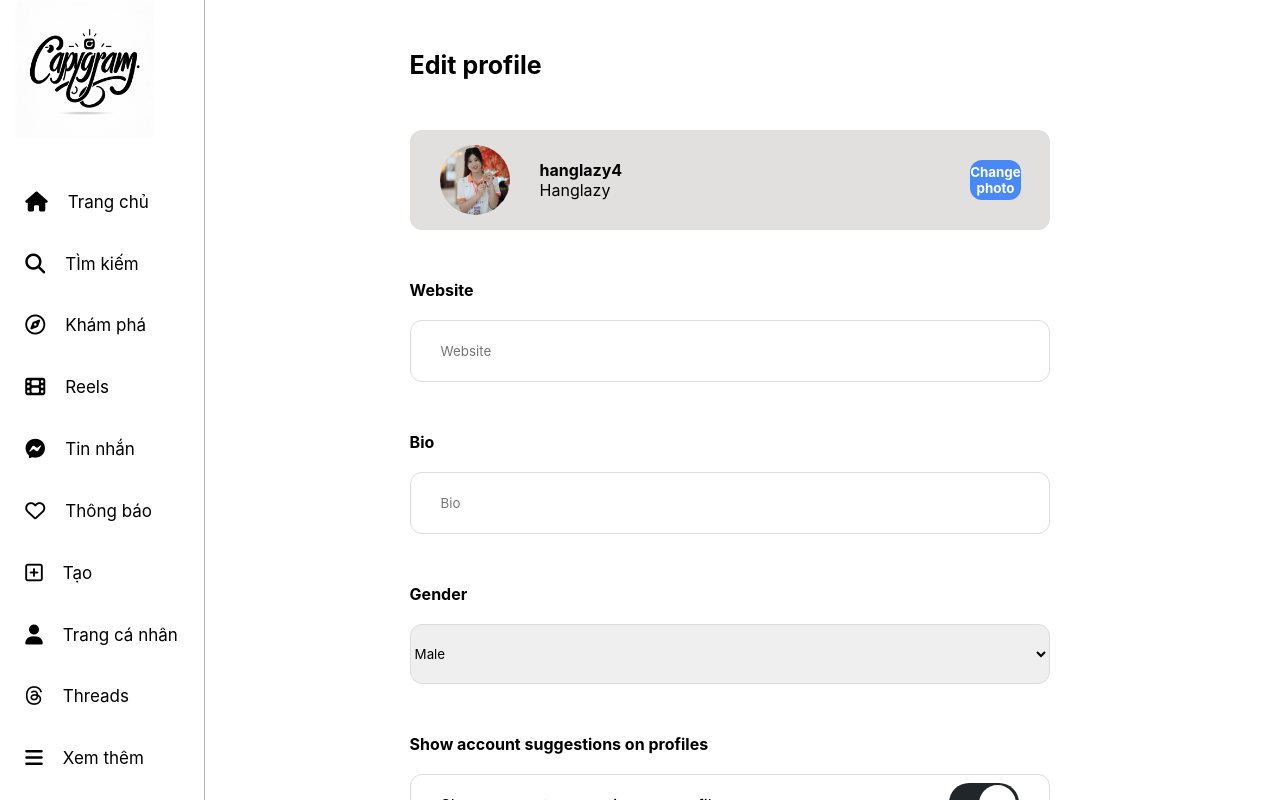
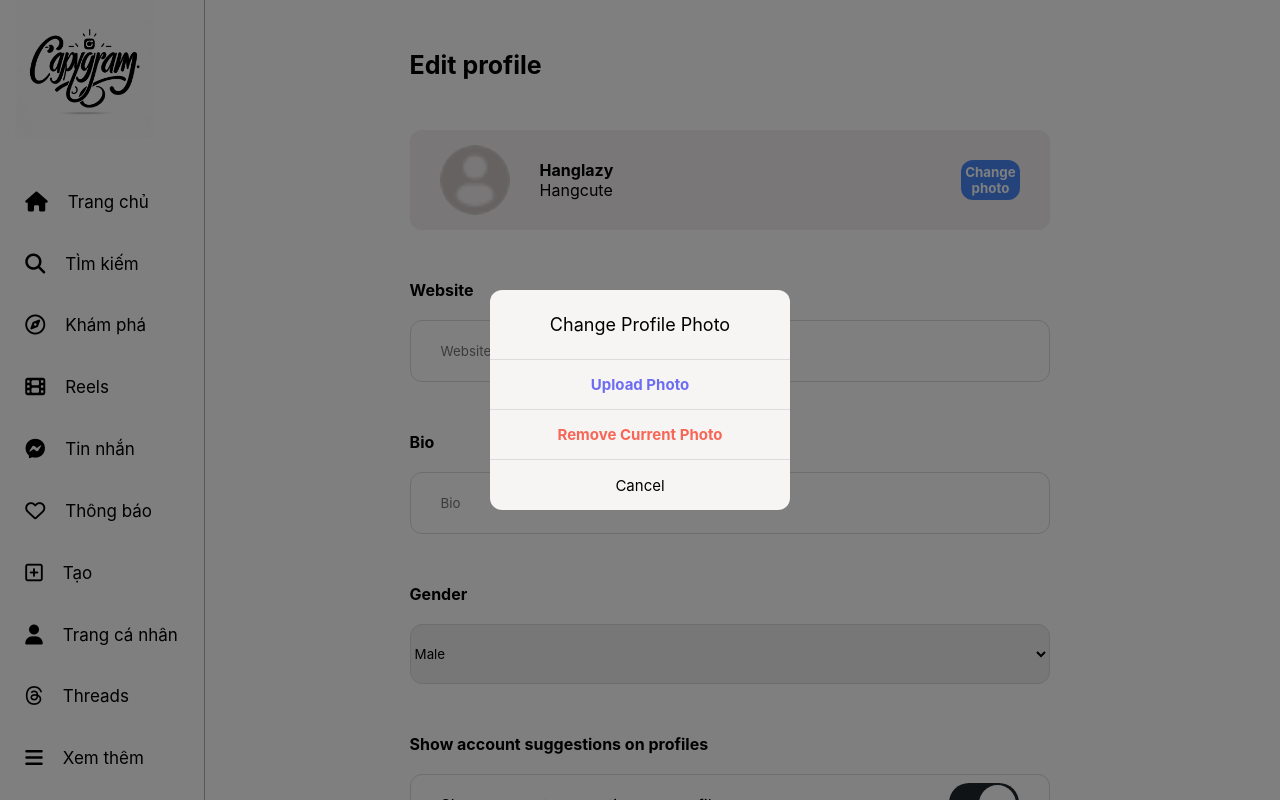
Before and after one commit to parallelism623/capygram-fe, a React (Vite) app: page /edit-profile in a window 1280 px wide. Both pictures are taken after a click on the button "Change photo". Shown: the top 800 px of the page. Built offline with nearby package versions, Linux system fonts and the light colour scheme.

Commit message:
add edit profile, upload avatar, haven't api

```diff
--- a/src/i18n.js
+++ b/src/i18n.js
@@ -20,6 +20,9 @@ import note_profile_vi from '@/utils/i18n/vietnamese/note_profile.json';
 import edit_profile_en from '@/utils/i18n/english/edit_profile.json';
 import edit_profile_vi from '@/utils/i18n/vietnamese/edit_profile.json';
 
+import changePhoto_profile_en from '@/utils/i18n/english/changePhoto_profile.json';
+import changePhoto_profile_vi from '@/utils/i18n/vietnamese/changePhoto_profile.json';
+
 const resources = {
   en: {
     step1Register: step1Register_en,
@@ -28,6 +31,7 @@ const resources = {
     profile: profile_en,
     note_profile: note_profile_en,
     edit_profile: edit_profile_en,
+    changePhoto_profile: changePhoto_profile_en,
   },
   vi: {
     step1Register: step1Register_vi,
@@ -36,6 +40,7 @@ const resources = {
     profile: profile_vi,
     note_profile: note_profile_vi,
     edit_profile: edit_profile_vi,
+    changePhoto_profile: changePhoto_profile_vi,
   }
 };
 
--- /dev/null
+++ b/src/pages/profile/ChangePhoto.jsx
@@ -0,0 +1,48 @@
+/* eslint-disable */
+import React from 'react'
+import { useTranslation } from 'react-i18next';
+import { useDispatch } from 'react-redux';
+import '@/i18n';
+
+import { setProfile } from '@/store/formSlice';
+
+import './ChangePhoto.scss';
+
+const ChangePhoto = ({onCancel}) => {
+  const { t } = useTranslation('changePhoto_profile');
+
+  const dispatch = useDispatch();
+
+  const handleFileChange = (e) => {
+    const file = e.target.files[0];
+    const reader = new FileReader();
+
+    reader.onloadend = () => {
+      dispatch(setProfile({ avata: reader.result }));
+      onCancel();
+    };
+
+    if (file) {
+      reader.readAsDataURL(file);
+    }
+
+    console.log(reader.result);
+  };
+
+
+  return (
+    <div className='body-change-photo'>
+      <div className='form-change-photo'>
+        <p className='p1'>{t('p1')}</p>
+        <label className='p2'>
+          <b>{t('p2')}</b>
+          <input type='file' accept='image/*' onChange={handleFileChange} style={{ display: 'none' }} />
+        </label>
+        <p className='p3'><b>{t('p3')}</b></p>
+        <p className='p4' onClick={onCancel}>{t('p4')}</p>
+      </div>
+    </div>
+  )
+}
+
+export default ChangePhoto;
--- /dev/null
+++ b/src/pages/profile/ChangePhoto.scss
@@ -0,0 +1,56 @@
+.body-change-photo{
+  display: flex;
+  justify-content: center;
+  align-items: center;
+  background-color: rgb(247, 244, 244);
+  border-radius: 12px;
+  .form-change-photo{
+    width: 300px;
+    min-height: 150px;
+
+    .p1{
+      font-size: 18px;
+      display: flex;
+      justify-content: center;
+      align-items: center;
+      height: 70px;
+      border-bottom: 1px solid rgb(221, 219, 219);
+    }
+
+    .p2{
+      font-size: 15px;
+      color: rgb(109, 109, 242);
+      display: flex;
+      justify-content: center;
+      align-items: center;
+      height: 50px;
+      border-bottom: 1px solid rgb(221, 219, 219);
+
+      &:hover{
+        color: blue;
+      }
+    }
+
+    .p3{
+      font-size: 15px;
+      color: rgb(247, 102, 86);
+      text-align: center;display: flex;
+      justify-content: center;
+      align-items: center;
+      height: 50px;
+      border-bottom: 1px solid rgb(221, 219, 219);
+
+      &:hover{
+        color: red;
+      }
+    }
+
+    .p4{
+      font-size: 15px;
+      display: flex;
+      justify-content: center;
+      align-items: center;
+      height: 50px;
+    }
+  }
+}
--- a/src/pages/profile/EditProfile.jsx
+++ b/src/pages/profile/EditProfile.jsx
@@ -2,65 +2,77 @@
 import React, { useState } from 'react'
 import { useTranslation } from 'react-i18next';
 import '@/i18n';
+import { motion } from 'framer-motion';
+import { useDispatch, useSelector } from 'react-redux';
 
-import avataxinh from '@/assets/images/avataxinh.jpg';
 import LayoutFooter from '@/layouts/LayoutFooter';
+import account from '@/assets/images/account.png';
 
 import './EditProfile.scss';
+import ChangePhoto from './changePhoto';
+import { setProfile } from '@/store/formSlice';
 
 const EditProfile = () => {
   const { t } = useTranslation('edit_profile');
   const [toogle, setToogle] = useState('ON');
+  const [avata, setAvata] = useState(true);
+  const [showChangePhoto, setShowChangePhoto] = useState(false);
+
+  const dispatch = useDispatch();
+  const profile = useSelector((state) => state.form.profile);
+  const user = useSelector((state) => state.form.user);
+
+  const handleRemovePhoto = () => {
+    setAvata(false);
+    dispatch(setProfile({ avata: '' }));
+  };
 
   const handleToogle = () => {
     setToogle(toogle === 'ON' ? 'OFF' : 'ON');
+    dispatch(setProfile({ isShow: toogle === 'ON' ? false : true }));
   };
-
-  const [profile, setProfile] = useState({
-    avata: '',
-    website: '',
-    bio: '',
-    sex: '',
-    isShow: true,
-  });
 
   const handleChange = (e) => {
     const { name, value } = e.target;
-    setProfile({ ...profile, [name]: value });
+    dispatch(setProfile({ [name]: value }));
   };
 
   const handleSubmit = (e) => {
     e.preventDefault();
+    dispatch(setProfile(profile));
     console.log(profile);
   };
 
+  const handleCancel = () => {
+    setShowChangePhoto(false);
+  }
   return (
     <div className='body-edit-profile'>
       <div className='edit-profile'>
         <p className='title'><b>{t('title')}</b> </p>
 
         <div className='group-profile'>
-          <img src={avataxinh} alt='avata' />
+          {(profile.avata !== '') ? (<img src={profile.avata} alt='avata' />) : (<img src={account} alt='avata' />)}
           <div className='name'>
-            <p className='p1'><b>hanglazy4</b></p>
-            <p className='p2'>Hanglazy</p>
+            <p className='p1'><b>{user.fullname !== '' ? user.fullname : 'Hanglazy'}</b></p>
+            <p className='p2'>{user.username !== '' ? user.username : 'Hangcute'}</p>
           </div>
-          <button className='edit-avata'><b>{t('btn1')}</b></button>
+          <button className='edit-avata' onClick={() => setShowChangePhoto(true)}><b>{t('btn1')}</b></button>
         </div>
 
         <div className='group-1'>
           <p className='title-group'><b>{t('web')}</b></p>
-          <input placeholder={t('web')} value={profile.website} onChange={handleChange}/>
+          <input placeholder={t('web')} value={profile.website} onChange={handleChange} name='website' />
         </div>
 
         <div className='group-1'>
           <p className='title-group'><b>{t('story')}</b></p>
-          <input placeholder={t('story')} value={profile.bio} onChange={handleChange}/>
+          <input placeholder={t('story')} value={profile.bio} onChange={handleChange} name='bio' />
         </div>
 
         <div className='group-2'>
           <p className='title-group'><b>{t('sex')}</b></p>
-          <select value={profile.sex} onChange={handleChange}>
+          <select value={profile.sex} onChange={handleChange} name='sex'>
             <option value='male'>{t('male')}</option>
             <option value='female'>{t('female')}</option>
             <option value='other'>{t('other')}</option>
@@ -72,7 +84,7 @@ const EditProfile = () => {
           <div className='div-toogle'>
             <p>{t('display')}</p>
             <div className='toogle'>
-              <button className={toogle === 'ON' ? 'ON' : 'OFF'} onClick={handleToogle}>
+              <button className={toogle === 'ON' ? 'ON' : 'OFF'} onClick={handleToogle} value={toogle === 'ON' ? true : false} name='isShow' onChange={handleChange}>
                 <div className='circle'></div>
               </button>
             </div>
@@ -82,6 +94,19 @@ const EditProfile = () => {
         <button className='btn-submit' onClick={handleSubmit}>{t('submit')}</button>
       </div>
 
+      {showChangePhoto && (
+        <div className='overlay' onClick={handleCancel}>
+          <motion.div
+            className='change-photo-container'
+            onClick={(e) => e.stopPropagation()}
+            animate={{ opacity: 1, scale: 1 }}
+            initial={{ opacity: 0, scale: 0.5 }}
+            transition={{ duration: 0.3 }}
+          >
+            <ChangePhoto onCancel={handleCancel} />
+          </motion.div>
+        </div>
+      )}
       <LayoutFooter />
     </div>
   )
--- a/src/pages/profile/EditProfile.scss
+++ b/src/pages/profile/EditProfile.scss
@@ -13,7 +13,7 @@
     .group-profile{
       width: 100%;
       height: 100px;
-      background-color: rgb(226, 223, 223);
+      background-color: rgb(243, 240, 240);
       display: flex;
       align-items: center;
       padding: 30px;
@@ -143,4 +143,22 @@
     }
   }
 
+  .overlay{
+    position: fixed;
+    top: 0;
+    left: 0;
+    width: 100%;
+    height: 100%;
+    background-color: rgba(0, 0, 0, 0.5);
+    display: flex;
+    justify-content: center;
+    align-items: center;
+    z-index: 10;
+
+    .change-photo-container{
+      position: relative;
+      z-index: 20;
+    }
+  }
+
 }
--- a/src/pages/profile/Profile.jsx
+++ b/src/pages/profile/Profile.jsx
@@ -2,6 +2,7 @@
 import React, { useState } from 'react'
 import { useTranslation } from 'react-i18next';
 import { motion } from 'framer-motion';
+import { useNavigate } from 'react-router-dom';
 
 import avataxinh from '@/assets/images/avataxinh.jpg'
 import setting from '@/assets/images/setting.png';
@@ -15,7 +16,6 @@ import LayoutFooter from '@/layouts/LayoutFooter';
 import '@/i18n';
 import './Profile.scss';
 import Note from './Note';
-
 
 const Profile = () => {
   const [activeItem, setActiveItem] = useState(null);
@@ -31,6 +31,11 @@ const Profile = () => {
 
   const { t } = useTranslation('profile');
 
+  const navigate = useNavigate();
+
+  const handleEditProfile = () => {
+    navigate('/edit-profile');
+  };
 
   return (
 
@@ -57,7 +62,7 @@ const Profile = () => {
         <div className='right'>
           <div className='action'>
             <p className='name'><b>hanglazy4</b></p>
-            <button className='btn-action'><b>{t('editProfile')}</b></button>
+            <button className='btn-action' onClick={handleEditProfile}><b>{t('editProfile')}</b></button>
             <button className='btn-action'><b>{t('viewArchive')}</b></button>
             <img src={setting} alt='setting' />
           </div>
--- a/src/pages/register/otp/RegisterOTP.jsx
+++ b/src/pages/register/otp/RegisterOTP.jsx
@@ -7,7 +7,7 @@ import { useTranslation } from 'react-i18next';
 import "@/i18n";
 
 import checkEmail from "@/assets/images/checkEmail.gif";
-import { setUser, submitForm } from '@/store/formSlice';
+import { setUser } from '@/store/formSlice';
 import { registerOTPValidation } from '@/utils/validation/registerValidation';
 
 import './RegisterOTP.scss';
--- a/src/store/formSlice.js
+++ b/src/store/formSlice.js
@@ -11,6 +11,13 @@ const initialState = {
     day: '',
     year: '',
     otp: '',
+  },
+  profile: {
+    avata: '',
+    website: '',
+    bio: '',
+    sex: '',
+    isShow: true,
   }
 }
 
@@ -33,8 +40,14 @@ const formSlice = createSlice({
         ...action.payload
       }
     },
+    setProfile: (state, action) => {
+      state.profile = {
+        ...state.profile,
+        ...action.payload
+      }
+    },
   }
 });
 
-export const { nextStep, prevStep, setStep, setUser, submitForm } = formSlice.actions;
+export const { nextStep, prevStep, setStep, setUser, setProfile } = formSlice.actions;
 export default formSlice.reducer;
--- /dev/null
+++ b/src/utils/i18n/english/changePhoto_profile.json
@@ -0,0 +1,6 @@
+{
+  "p1":"Change Profile Photo",
+  "p2":"Upload Photo",
+  "p3":"Remove Current Photo",
+  "p4":"Cancel"
+}
--- /dev/null
+++ b/src/utils/i18n/vietnamese/changePhoto_profile.json
@@ -0,0 +1,6 @@
+{
+  "p1":"Thay đổi ảnh đại diện",
+  "p2":"Tải ảnh lên",
+  "p3":"Gỡ ảnh hiện tại",
+  "p4":"Huỷ"
+}
```
Also changed, not shown: src/assets/images/account.png (added).
